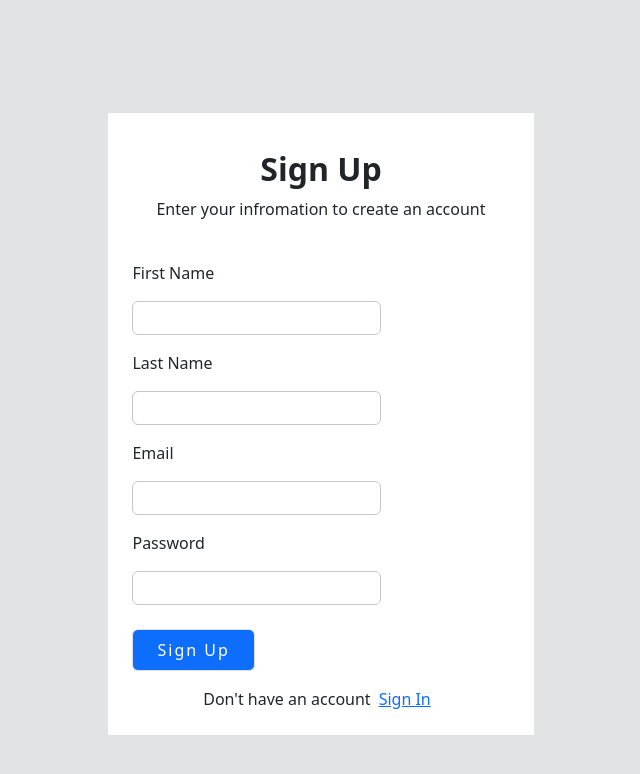
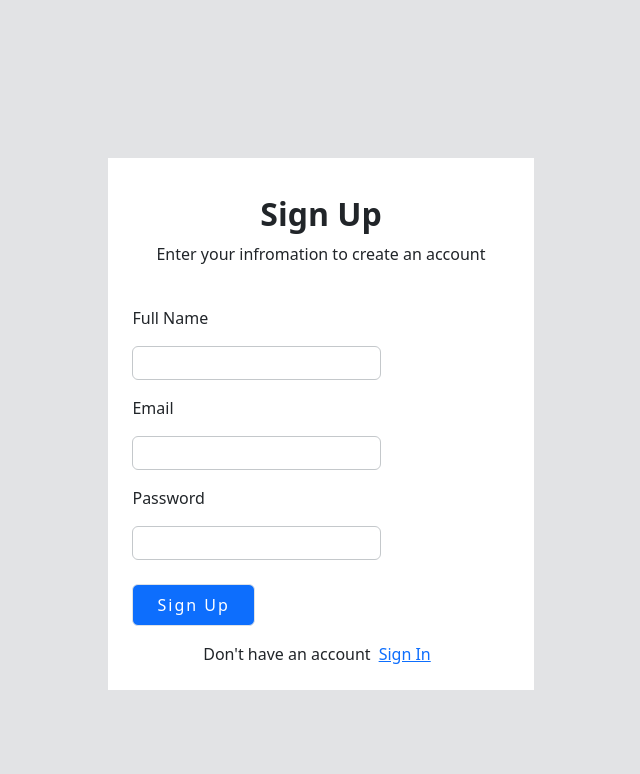
Before and after one commit to jagpreetrahi/Online_Auction_Project, a React (Vite) app in the folder Frontend/internship_test/: page /signUp in a window 1280 px wide. Shown: the top 774 px of the page, without its empty margins (319-959 px from the left). Built offline with nearby package versions, Linux system fonts and the light colour scheme; a web font is replaced by a local one.

Commit message:
Changes the sigUp and signIn code

```diff
--- a/Frontend/internship_test/src/component/InputBox.jsx
+++ b/Frontend/internship_test/src/component/InputBox.jsx
@@ -1,8 +1,8 @@
-export const InputBox = ({placehoder,  onChange ,label}) => {
+export const InputBox = ({placehoder,  onchange ,label}) => {
    return <div>
         <div class='flex text-sm fw-medium pb-3 pt-3 text-xl'>
            {label}
         </div>
-        <input  placeholder={placehoder} onChange={onChange} class='w-full px-2 py-1  rounded border border-secondary-subtle' />
+        <input  placeholder={placehoder} onChange={onchange} class='w-full px-2 py-1  rounded border border-secondary-subtle' />
    </div>
 }
--- a/Frontend/internship_test/src/pages/SignIn.jsx
+++ b/Frontend/internship_test/src/pages/SignIn.jsx
@@ -5,25 +5,33 @@ import { InputBox } from "../component/InputBox";
 import { Button } from "../component/Button";
 import { BottomWarning } from "../component/BottomWarning";
 import axios from "axios";
+import { useNavigate } from "react-router-dom";
 
 export const SignIn = () => {
     const [userEmail , setEmail] = useState("");
     const [password , setPassword] = useState("");
+    const navigate = useNavigate();
     return <div class="min-vh-100 bg-secondary-subtle d-flex justify-content-center">
         <div class="d-flex flex-column justify-content-center">
             <div class="rounded w-80 bg-white  px-4 p-2 mt-5">
                  <Heading label = {"Sign In"}/>
                  <SubHeading label={"Enter your credentials to access your account"}/>
-                 <InputBox placeholder="jaggy@gmail.com" label={"Email"} onchange={(e) => setEmail(e.target.value)} />
-                 <InputBox placeholder="1234" label={"Password"} onchange={(e) => setPassword(e.target.value)} />
+                 <InputBox placeholder={"xyz@gmail.com"} label={"Email"} onchange={(e) => setEmail(e.target.value)} />
+                 <InputBox placeholder={"1234"} label={"Password"} onchange={(e) => setPassword(e.target.value)} />
                  <div class="pt-5">
                     <Button onClick = { async() => {
+
+                        if (password.length < 6) {
+                            alert("Password must be at least 6 characters long!");
+                            return;
+                        }
                        const response = await axios.post("http://localhost:3001/api/v1/user/signIn" , {
-                        userEmail ,
-                        password
-                       });
+                                userEmail,
+                                password
+                        });
+                        console.log("login successfully")
                        localStorage.setItem("token" , response.data.token);
-                       Navigate("/")
+                       navigate("/")
 
                     }} label ={"Sign In"}/>
                  </div>
--- a/Frontend/internship_test/src/pages/SignUp.jsx
+++ b/Frontend/internship_test/src/pages/SignUp.jsx
@@ -8,8 +8,8 @@ import { BottomWarning } from "../component/BottomWarning";
 import axios from "axios";
 
 export const SignUp = () => {
-    const [firstName , setFirstName] = useState("");
-    const [lastName , setLastName] = useState("");
+
+    const [fullName , setFullName] = useState("");
     const [userEmail , setEmail] = useState("");
     const [password , setPassword] = useState("");
     const navigate = useNavigate();
@@ -20,19 +20,18 @@ export const SignUp = () => {
             <div class="rouded bg-white w-80 h-90 p-2 px-4 mt-5 pb-4">
                 <Heading label={"Sign Up"}/>
                 <SubHeading label={"Enter your infromation to create an account"}/>
-                <InputBox placeholder={"John"} label={"First Name"} onChange={(e) => setFirstName(e.target.value)}/>
-                <InputBox placeholder={"Doe"} label={"Last Name"} onChange={(e) => setLastName(e.target.value)}/>
-                <InputBox placeholder={"xyz@gmail.com"} label={"Email"} onChange={(e) => setEmail(e.target.value)}/>
-                <InputBox placeholder={"1234"} label={"Password"} onChange={(e) => setPassword(e.target.value)}/>
+                <InputBox placeholder={"John Doe"} label={"Full Name"} onchange={(e) => setFullName(e.target.value)}/>
+                <InputBox placeholder={"xyz@gmail.com"} label={"Email"} onchange={(e) => setEmail(e.target.value)}/>
+                <InputBox placeholder={"1234"} label={"Password"} onchange={(e) => setPassword(e.target.value)}/>
                 <div class="pt-4">
                     <Button onClick={async () => {
-                        const response = await axios.post("http://localhost:3000/api/v1/user/signUp"  , {
+                        const response = await axios.post("http://localhost:3001/api/v1/user/signUp"  , {
                             userEmail,
-                            firstName,
-                            lastName,
+                            fullName,
                             password
                         });
-                        localStorage.setItems('token' , response.data.token)
+                        console.log("Generated Token:", response.data.token);
+                        localStorage.setItem('token' , response.data.token)
                         navigate("/")
                     }} label={"Sign Up"}/>
 
```
